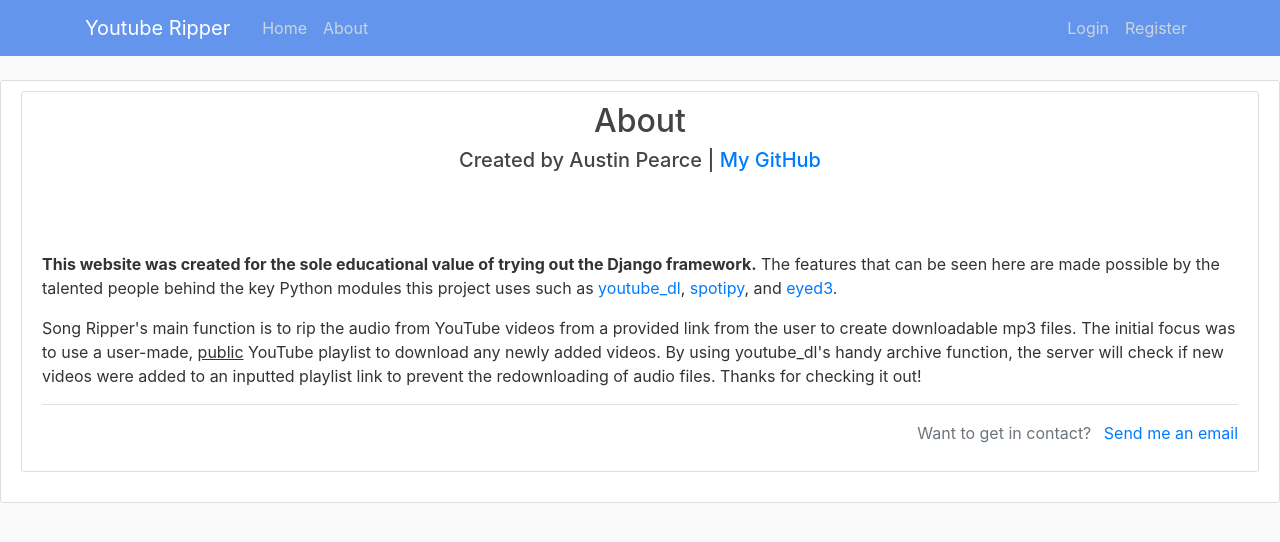
After one commit to shadowstriker15/Online_Ripper, a Django app: page /about/ in a window 1280 px wide. The commit adds this page. Shown: the top 542 px of the page. Run offline with Django 3.2, Linux system fonts and the light colour scheme; some libraries are stand-ins or nearby versions.

Commit message:
Added genre model, added about page, adding download hint.

```diff
--- a/RipperProject/RipperApp/edit_song.py
+++ b/RipperProject/RipperApp/edit_song.py
@@ -3,11 +3,12 @@ import os
 import eyed3
 
 
-def editor(artist, title, album, path_list, album_path):
+def editor(artist, title, album, genre, path_list, album_path):
     audio_file = eyed3.load(path_list[0])
     audio_file.tag.artist = artist
     audio_file.tag.title = title
     audio_file.tag.album = album
+    audio_file.tag.genre = genre
 
     # filename = os.path.basename(picture_path)
 
--- a/RipperProject/RipperApp/get_album.py
+++ b/RipperProject/RipperApp/get_album.py
@@ -15,7 +15,7 @@ def get_album(album, user):
     cover = str(results['albums']['items'][0]['images'][0]['url'])
 
     home = str(Path.home())
-    path = os.path.join(home, 'Users', user, 'Downloads')
+    path = os.path.join(home, 'Users', user, 'Downloads', "album.jpg")
 
-    urllib.request.urlretrieve(cover, os.path.join(path, "album.jpg"))
+    urllib.request.urlretrieve(cover, path)
     return path
--- /dev/null
+++ b/RipperProject/RipperApp/templates/RipperApp/about.html
@@ -0,0 +1,30 @@
+{% extends "RipperApp/base.html" %}
+{% load crispy_forms_tags %}
+{% block content %}
+    <div class="content-section">
+        <div class="text-center">
+            <h2>About</h2>
+            <h5>Created by Austin Pearce | <a href="https://github.com/shadowstriker15/">My GitHub</a></h5>
+        </div>
+        <br>
+        <br>
+        <br>
+        <p><strong>This website was created for the sole educational value of trying out
+            the Django framework.</strong>
+            The features that can be seen here are made possible by the talented people behind the
+            key Python modules this project uses such as <a href="https://youtube-dl.org/">youtube_dl</a>,
+            <a href="https://spotipy.readthedocs.io/en/2.9.0/">spotipy</a>, and
+            <a href="https://eyed3.readthedocs.io/en/latest/">eyed3</a>.
+        </p>
+        <p>Song Ripper's main function is to rip the audio from YouTube videos from a provided link from the user
+            to create downloadable mp3 files. The initial focus was to use a user-made, <u>public</u> YouTube
+            playlist to download any newly added videos. By using youtube_dl's handy archive function, the server
+            will check if new videos were added to an inputted playlist link to prevent the redownloading of
+            audio files. Thanks for checking it out!</p>
+        <div class="border-top pt-3 text-right">
+            <p class="text-muted">
+                Want to get in contact? <a class="ml-2" href="mailto: austinpearce15@yahoo.com">Send me an email</a>
+            </p>
+        </div>
+    </div>
+{% endblock content %}
--- a/RipperProject/RipperApp/templates/RipperApp/index.html
+++ b/RipperProject/RipperApp/templates/RipperApp/index.html
@@ -10,6 +10,9 @@
             {{ link_form }} <input class="btn btn-primary" type="submit" value="Download"/>
         </form>
     </div>
+    <div class="text-muted">
+    <p>Please wait for completion prompt after initiating download.</p>
+    </div>
     {% if messages %}
         {% for message in messages %}
             {% if message.message == 'Download complete!' %}
--- a/RipperProject/RipperApp/urls.py
+++ b/RipperProject/RipperApp/urls.py
@@ -8,5 +8,6 @@ urlpatterns = [
     path('edit/', views.song_edit_view, name='edit'),
     path('next/', views.next_page),
     path('home/', views.home_view),
+    path('about/', views.about_view),
     # path('list/', views.list, name='list'),
     ]
--- a/RipperProject/RipperApp/views.py
+++ b/RipperProject/RipperApp/views.py
@@ -82,8 +82,9 @@ def song_edit_view(request):
             artist = song_form.cleaned_data['artist']
             title = song_form.cleaned_data['title']
             album = song_form.cleaned_data['album']
+            genre = song_form.cleaned_data['genre']
             album_path = get_album(album, user)
-            editor(artist, title, album, path_list, album_path)
+            editor(artist, title, album, genre, path_list, album_path)
             Song.objects.create(**song_form.cleaned_data)
             # real_download(request, path_list[0])
             response = HttpResponse(open(path_list[0], 'rb').read())
@@ -114,3 +115,7 @@ def next_page(request):
     # if request.GET.get('next'):
     #     pass
     return song_edit_view(request)
+
+
+def about_view(request):
+    return render(request, 'RipperApp/about.html')
```
Also changed, not shown: RipperProject/RipperApp/forms.py (+2 -7 lines), RipperProject/RipperApp/models.py (+36 -1 lines), RipperProject/RipperApp/migrations/0012_song_genre.py (added), RipperProject/db.sqlite3, db.sqlite3 (added).
